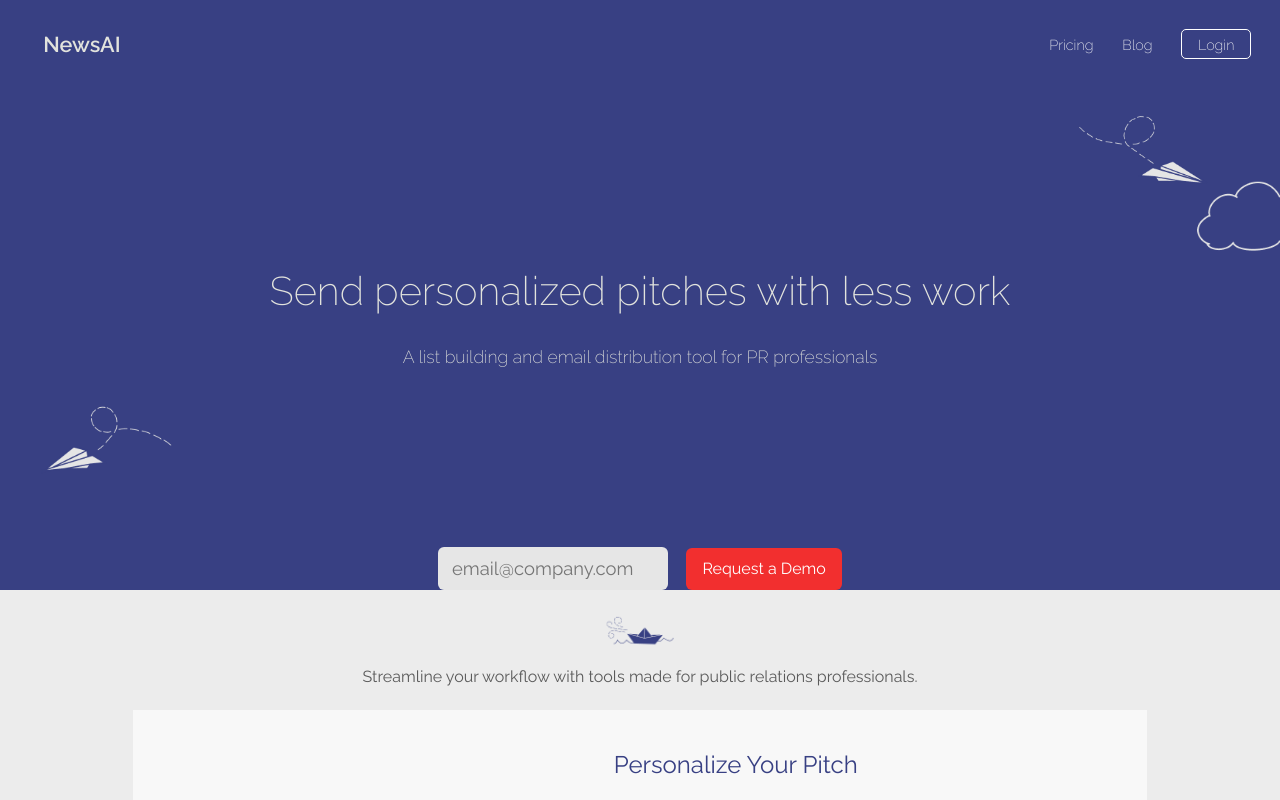
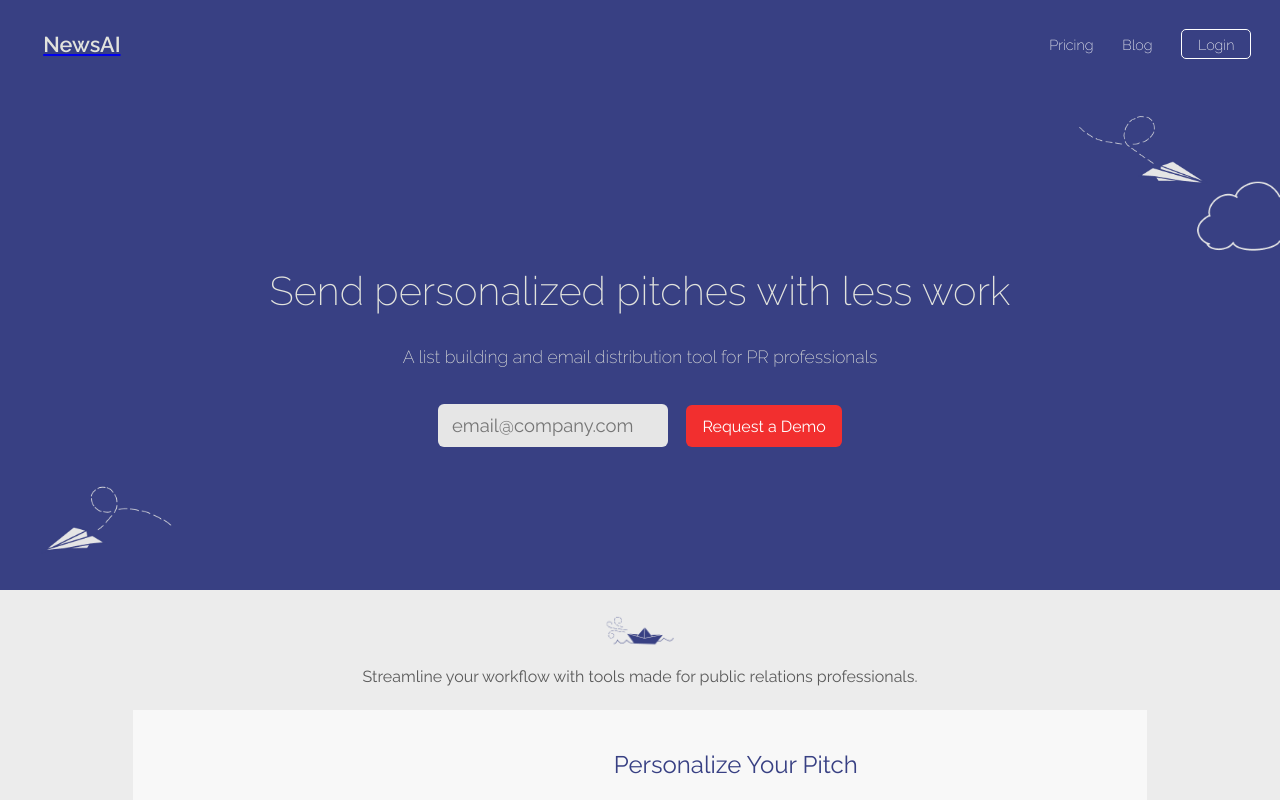
Before and after one commit to news-ai/site-revamp, a React (Create React App) app: page / in a window 1280 px wide. Shown: the top 800 px of the page. Built offline with nearby package versions, Linux system fonts and the light colour scheme.

Commit message:
fix header margin + add link

```diff
--- a/src/App.js
+++ b/src/App.js
@@ -43,11 +43,7 @@
             <div id='subsubtitle'> A list building and email distribution tool for PR professionals </div>
           </div>
 
-          <div id='airplane-2'>
-            <img alt='second airplane background image' src={airplane2Img} />
-          </div>
-
-          <div id='demo-landing'>
+          <div id='demo-landing' >
             <div id='demo-email'>
               <input type='text' name='email' placeholder='email@company.com' />
             </div>
@@ -55,6 +51,11 @@
               <p> Request a Demo </p>
             </div>
           </div>
+
+          <div id='airplane-2'>
+            <img alt='second airplane background image' src={airplane2Img} />
+          </div>
+
         </div>
 
 
@@ -179,6 +180,10 @@
     );
 }
 
+const PricingPage = props => (
+  <div>PRICING</div>
+  );
+
 class App extends Component {
   render() {
     return (
@@ -193,8 +198,8 @@
             <div className='hide-narrow'>
               <nav id='scrollnav'>
                 <ul id='left-scroll'>
-                  <li className='left-list logo-3'><Link to='/'> NewsAI </Link></li>
-                  <li className='left-list'> Pricing </li>
+                  <li className='left-list logo-3'><Link to='/' style={{textDecoration: 'none'}}> NewsAI </Link></li>
+                  <li className='left-list'><Link to='/pricing' style={{textDecoration: 'none'}}> Pricing </Link></li>
                   <li className='left-list'> Blog </li>
                 </ul>
                 <ul id='right-scroll'>
@@ -203,11 +208,13 @@
                 </ul>
               </nav>
               <nav id='navbar'>
-                <div className='logo-2'>
-                  <p> NewsAI </p>
-                </div>
+                <Link to='/'>
+                  <div className='logo-2'>
+                    <p> NewsAI </p>
+                  </div>
+                </Link>
                 <ul className='right-nav'>
-                  <li className='link-nav'> Pricing </li>
+                  <Link to='/pricing' style={{textDecoration: 'none', color: 'white'}}><li className='link-nav'> Pricing </li></Link>
                   <li className='link-nav'> Blog </li>
                   <li className='link-nav login-nav'> Login </li>
                 </ul>
@@ -216,6 +223,7 @@
           </div>
 
           <Route exact path='/' component={Home} />
+          <Route path='/pricing' component={PricingPage} />
         </div>
       </Router>
 
```
